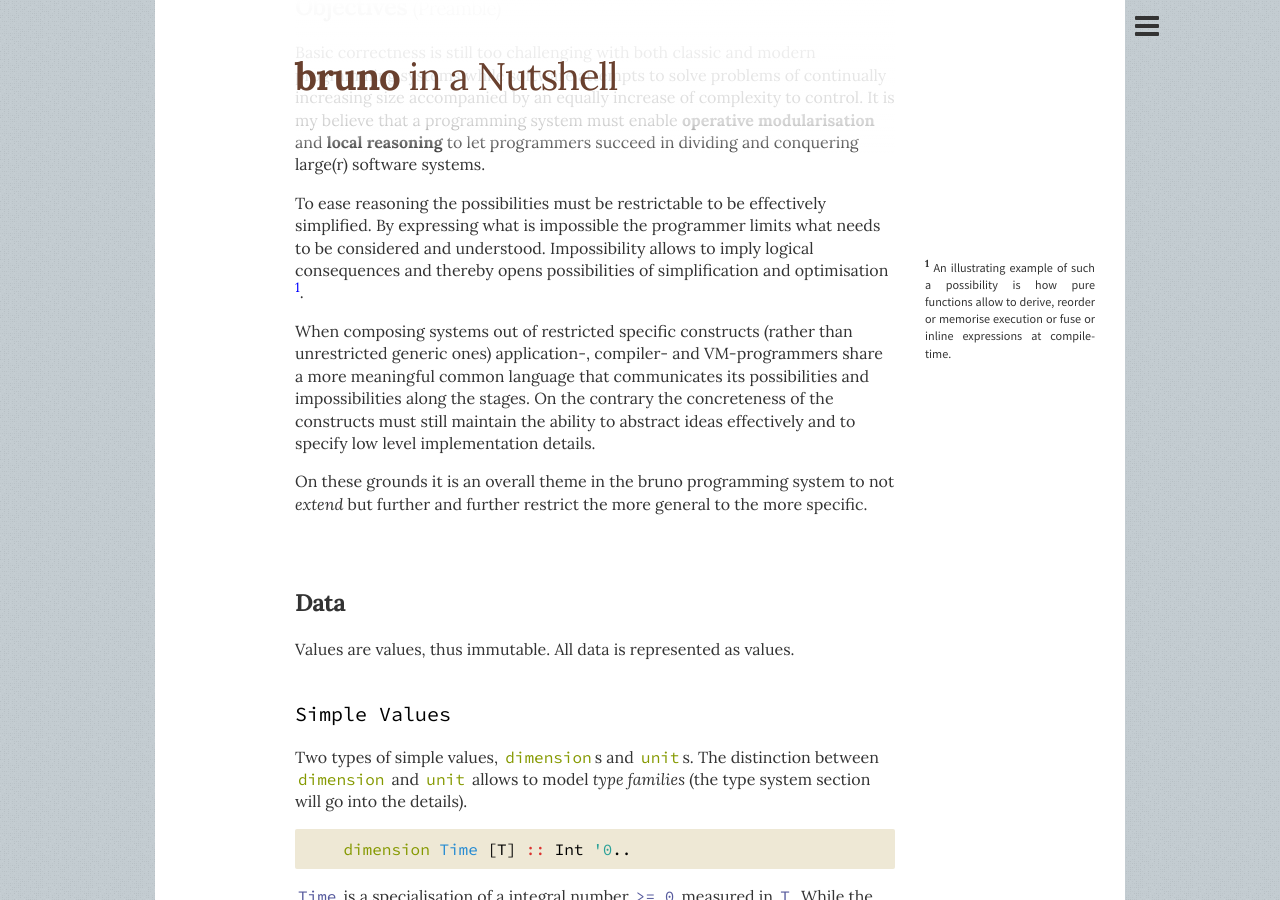
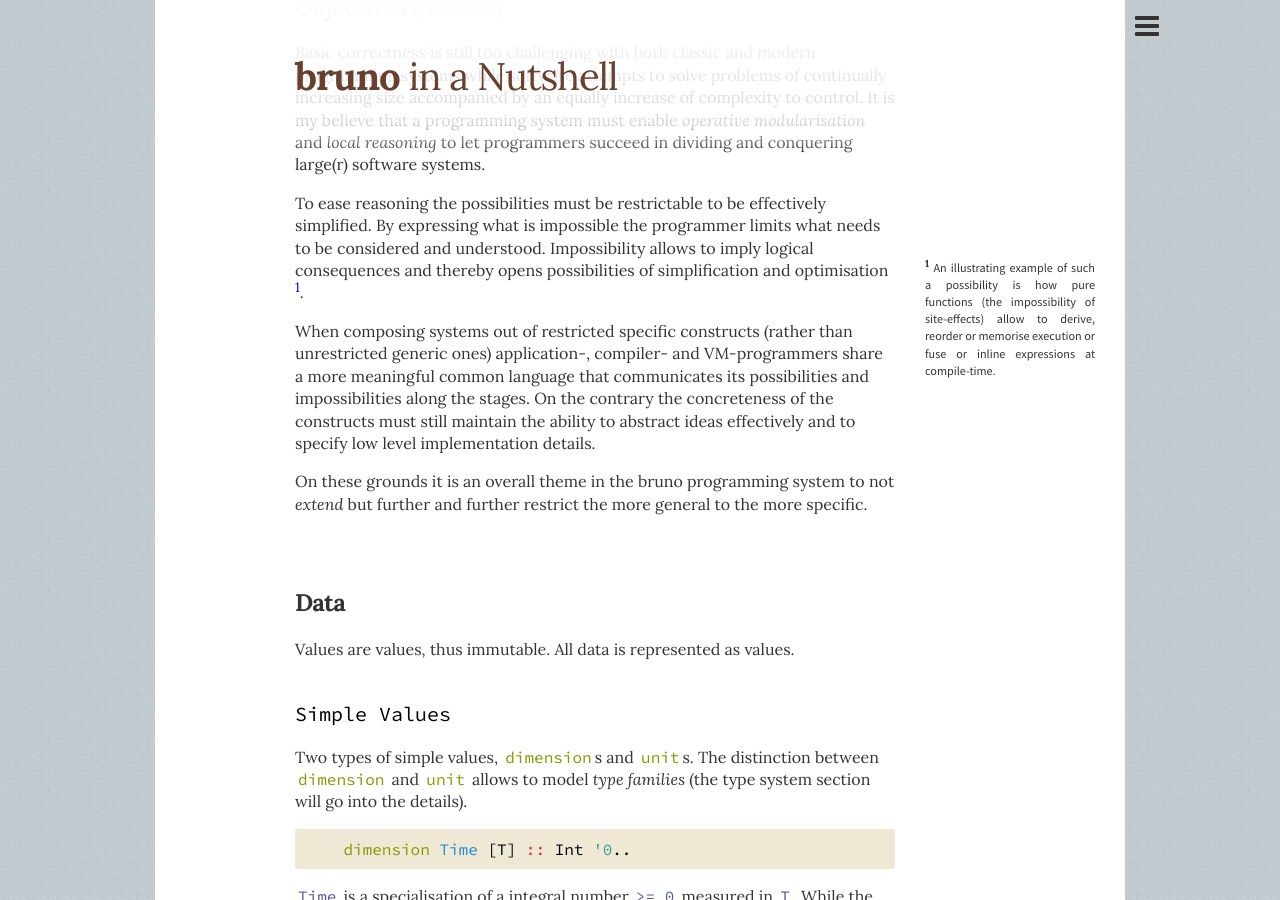
Before and after one commit to bruno-lang/bruno-lang.github.io, a Jekyll site: the page built from learn/index.md, in a window 1280 px wide and 900 px high, scrolled down 345 px. Built offline with Jekyll 4.4.1, drawn with Linux system fonts in a browser that asks for light colours; nearby versions of some CDN libraries.

Commit message:
Update index.md

```diff
--- a/learn/index.md
+++ b/learn/index.md
@@ -18,8 +18,8 @@ title:  "bruno in a Nutshell"
 Basic correctness is still too challenging with both classic and modern programming
 systems while software attempts to solve problems of continually increasing size
 accompanied by an equally increase of complexity to control. It is my believe
-that a programming system must enable **operative modularisation** and
-**local reasoning** to let programmers succeed in dividing and conquering large(r)
+that a programming system must enable *operative modularisation* and
+*local reasoning* to let programmers succeed in dividing and conquering large(r)
 software systems.
 
 To ease reasoning the possibilities must be restrictable to be effectively simplified.
@@ -27,7 +27,7 @@ By expressing what is impossible the programmer limits what needs to be
 considered and understood. Impossibility allows to imply logical consequences and
 thereby opens possibilities of simplification and optimisation[^why-restrictions].
 
-[^why-restrictions]: An illustrating example of such a possibility is how pure functions allow
+[^why-restrictions]: An illustrating example of such a possibility is how pure functions (the impossibility of site-effects) allow
       to derive, reorder or memorise execution or fuse or inline expressions at
       compile-time.
 
```
